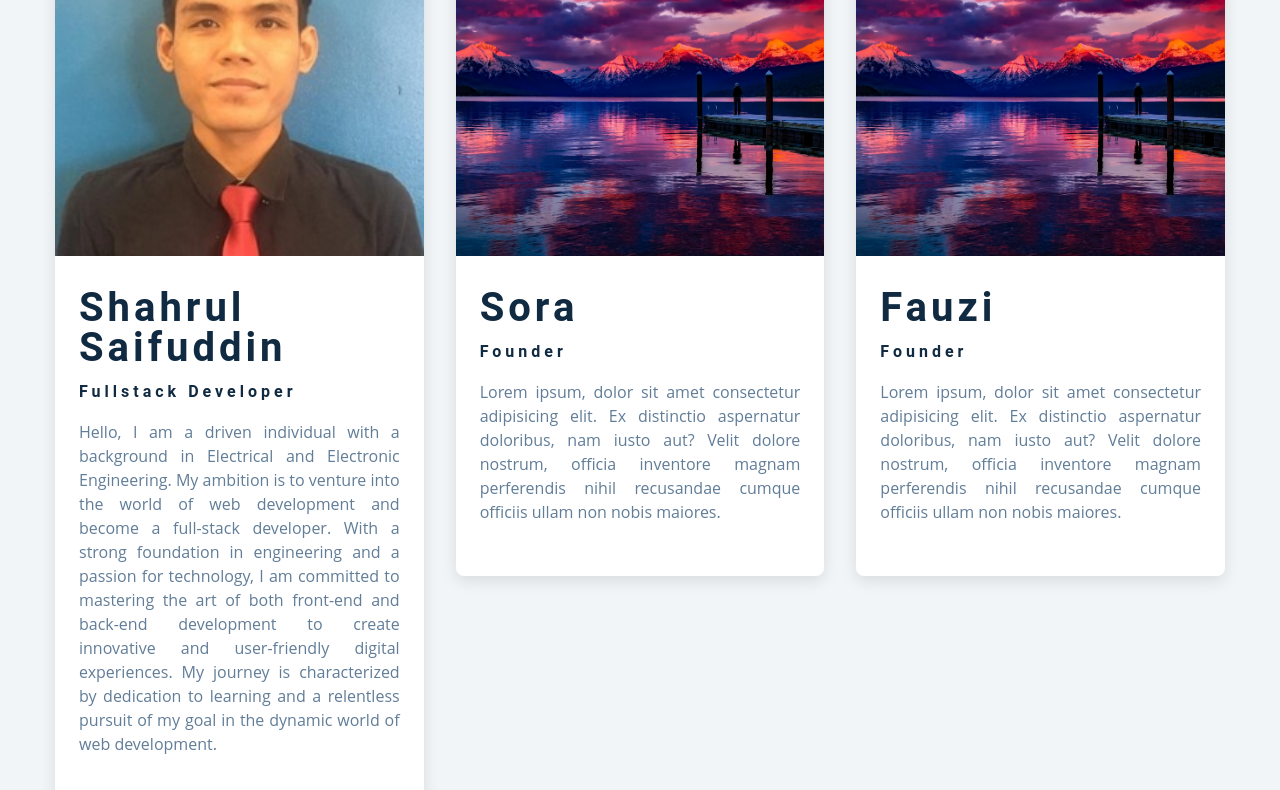
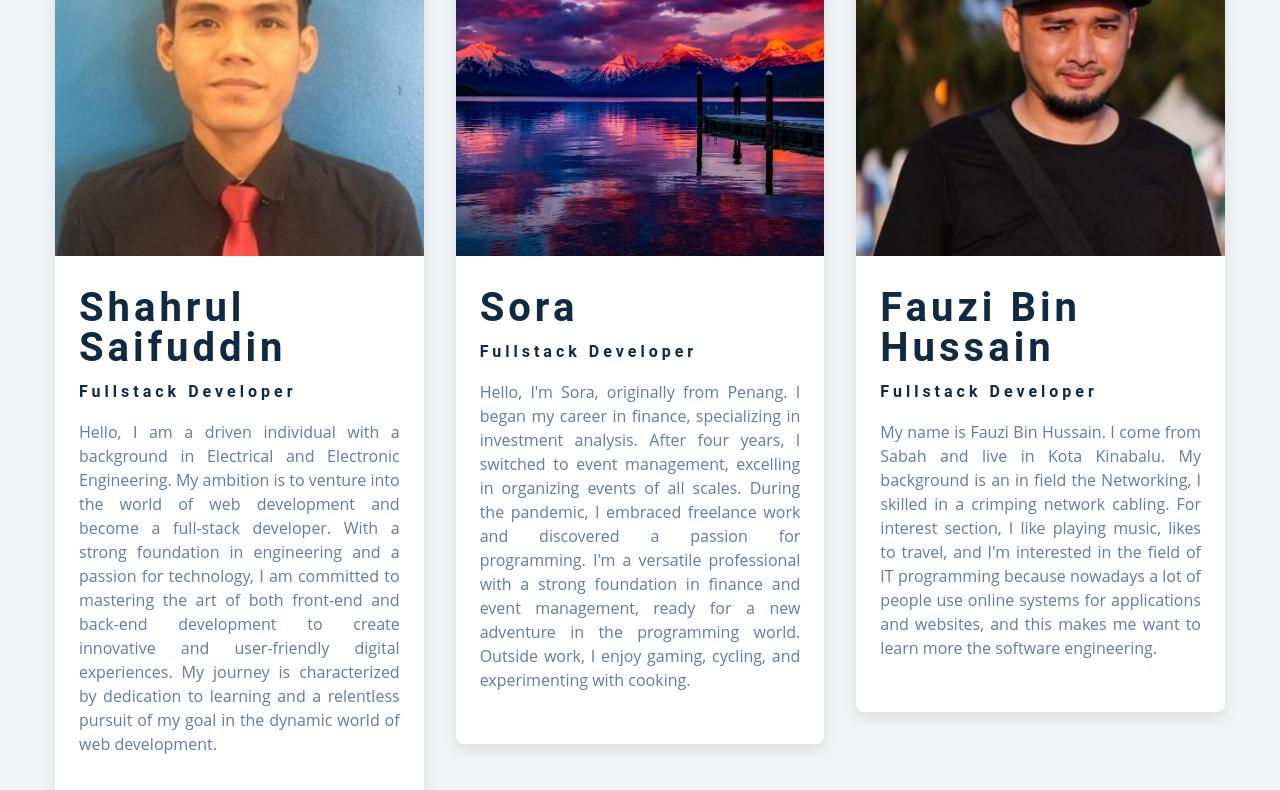
Before and after one commit to ShahrulSaifuddin/assignment-2-html-css, a plain HTML site: page index.html in a window 1280 px wide. Shown: the part 1094-1884 px from the top of the page. Drawn offline with Linux system fonts and the light colour scheme; a web font is replaced by a local one.

Commit message:
update about fauzi

```diff
--- a/index.html
+++ b/index.html
@@ -100,12 +100,17 @@
             <img src="./images/hero.jpg" alt="" class="img" />
             <div class="info">
               <h2>Sora</h2>
-              <h4>founder</h4>
+              <h4>fullstack developer</h4>
               <p>
-                Lorem ipsum, dolor sit amet consectetur adipisicing elit. Ex
-                distinctio aspernatur doloribus, nam iusto aut? Velit dolore
-                nostrum, officia inventore magnam perferendis nihil recusandae
-                cumque officiis ullam non nobis maiores.
+                Hello, I'm Sora, originally from Penang. I began my career in
+                finance, specializing in investment analysis. After four years,
+                I switched to event management, excelling in organizing events
+                of all scales. During the pandemic, I embraced freelance work
+                and discovered a passion for programming. I'm a versatile
+                professional with a strong foundation in finance and event
+                management, ready for a new adventure in the programming world.
+                Outside work, I enjoy gaming, cycling, and experimenting with
+                cooking.
               </p>
             </div>
             <a href="https://www.github.com" target="_blank" class="github">
@@ -114,15 +119,18 @@
           </article>
           <!-- single person -->
           <article class="about-us">
-            <img src="./images/hero.jpg" alt="" class="img" />
+            <img src="./images/fauzi.jpeg" alt="" class="img" />
             <div class="info">
-              <h2>fauzi</h2>
-              <h4>founder</h4>
+              <h2>fauzi bin hussain</h2>
+              <h4>fullstack developer</h4>
               <p>
-                Lorem ipsum, dolor sit amet consectetur adipisicing elit. Ex
-                distinctio aspernatur doloribus, nam iusto aut? Velit dolore
-                nostrum, officia inventore magnam perferendis nihil recusandae
-                cumque officiis ullam non nobis maiores.
+                My name is Fauzi Bin Hussain. I come from Sabah and live in Kota
+                Kinabalu. My background is an in field the Networking, I skilled
+                in a crimping network cabling. For interest section, I like
+                playing music, likes to travel, and I'm interested in the field
+                of IT programming because nowadays a lot of people use online
+                systems for applications and websites, and this makes me want to
+                learn more the software engineering.
               </p>
             </div>
             <a href="https://www.github.com" target="_blank" class="github">
```
Also changed, not shown: images/fauzi.jpeg (added).
